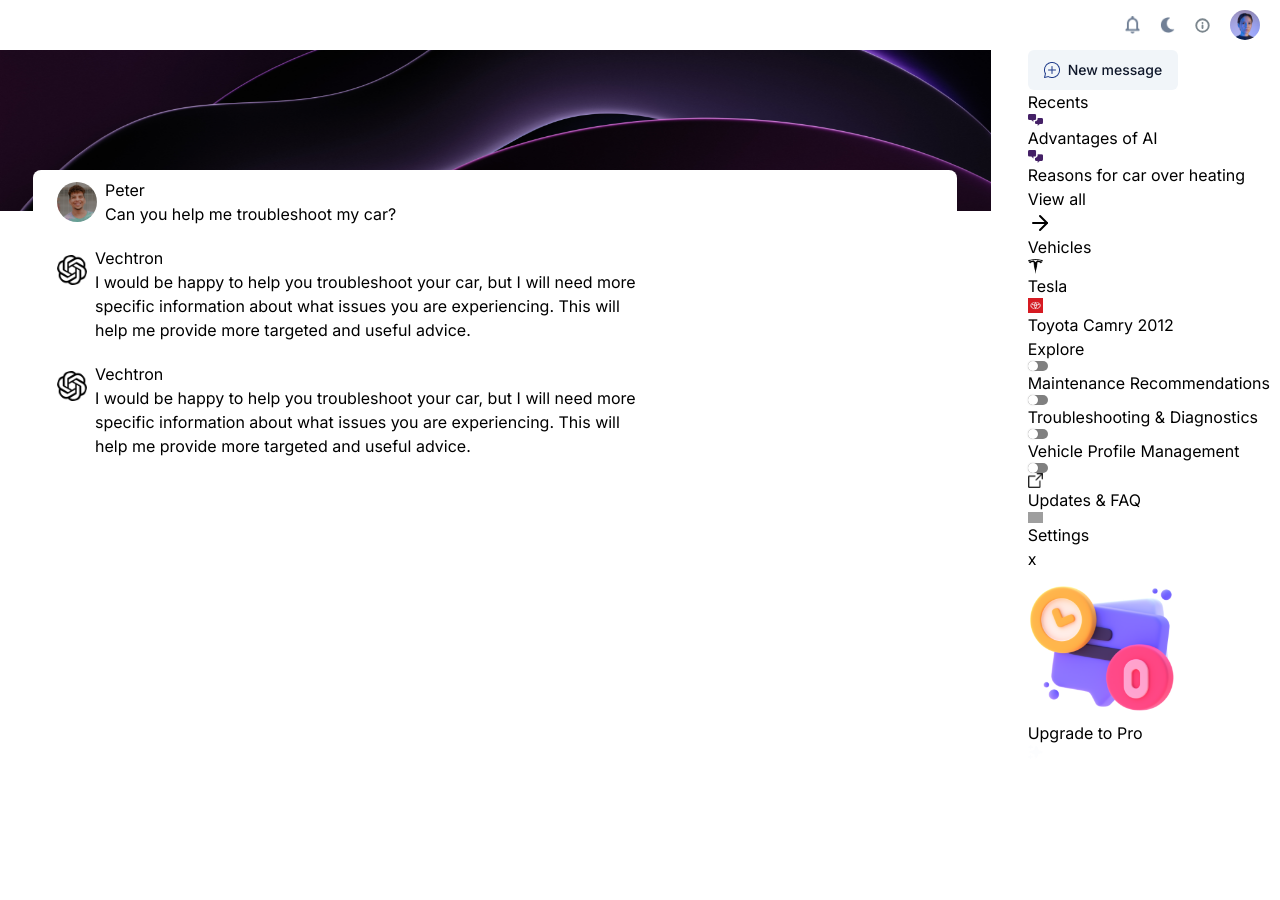
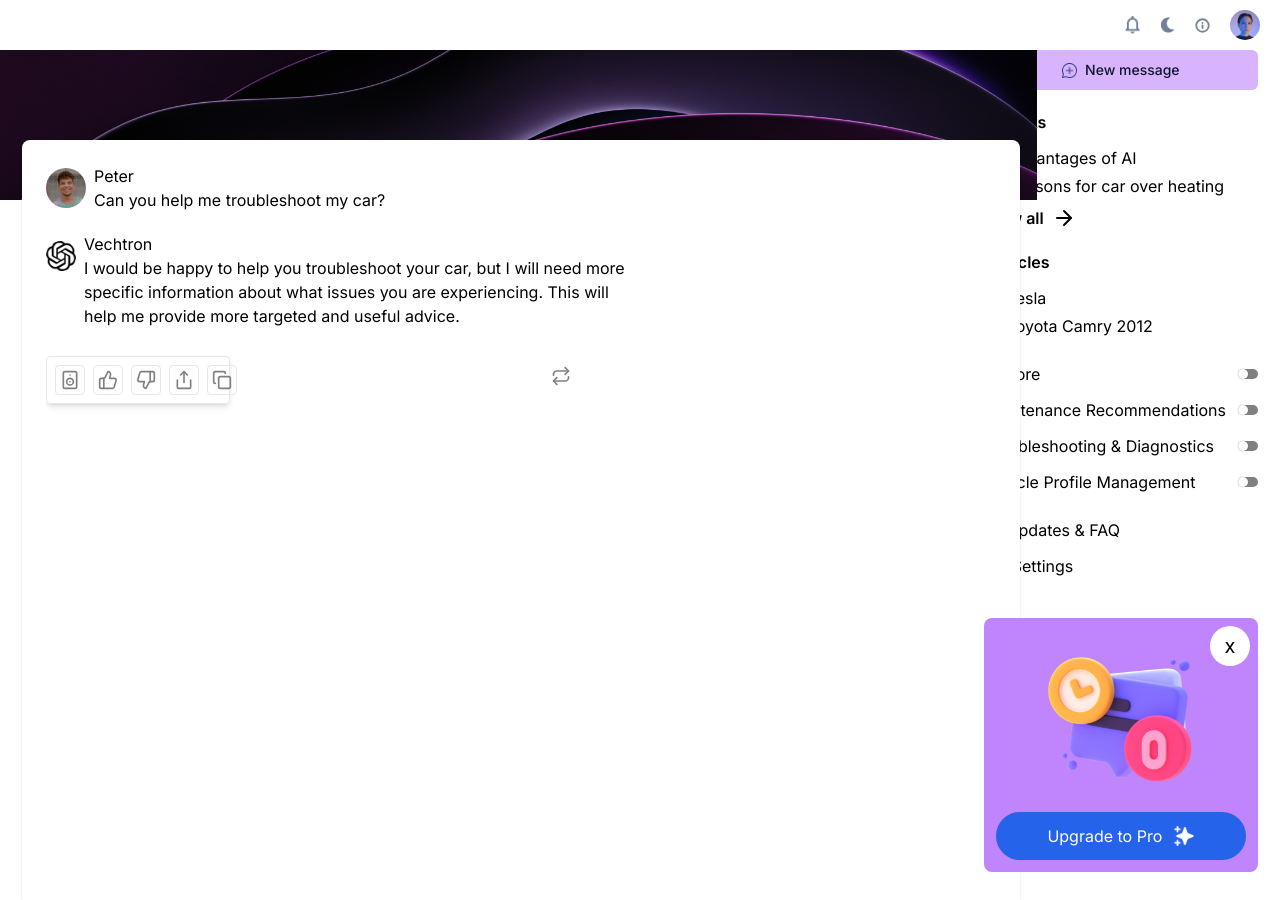
Before and after one commit to AdedayoDev/vectronWebApp, a Next.js app: page /chat/chatdetail in a window 1280 px wide. Before the commit the page ends 800 px from the top, so only its background shows below. Built offline with nearby package versions, Linux system fonts and the light colour scheme; grey boxes are pictures that could not be loaded.

Commit message:
Updated the chatdetail and history page and also the side bar.

```diff
--- a/src/app/chat/chatdetail/chatdetail.css
+++ b/src/app/chat/chatdetail/chatdetail.css
@@ -72,13 +72,10 @@
     left: 0;
     width: 88% !important;
   }
-  .chatdetail-detail {
-    top: 120px;
-    left: 30px;
-  }
   .chatdetail-detail{
-    width: 82%;
-    left: 33px;
+    width: 78%;
+    left: 22px;
+    top: 140px;
   }
   .chatdetail-detail .detail-system p{
     width: 542px;
@@ -90,5 +87,4 @@
 .detail-content{
   width: 80%;
 }
-
 }
--- a/src/app/chat/chatdetail/page.jsx
+++ b/src/app/chat/chatdetail/page.jsx
@@ -3,6 +3,15 @@
 import Navbar from "@components/navbar/chatNav";
 import SideChat from "@components/chatComp/side-chat";
 import Image from "next/image";
+import {
+  Copy,
+  Mic,
+  Repeat,
+  Share,
+  Speaker,
+  ThumbsDown,
+  ThumbsUp,
+} from "lucide-react";
 
 export default function Chatdetail() {
   return (
@@ -10,16 +19,16 @@
       <div className="chatdetail-container">
         <Navbar />
         <div className="chatdetail-content">
-          <div className="chatdetail-bg">
+          <div className="">
             <Image
               src="/assets/images/bg-img.png"
               alt="Background image"
               width={200}
               height={200}
-              className="chatdetail-bg"
+              className="absolute lg:w-[81%] h-[150px] w-full"
             />
-            <div className="chatdetail-detail">
-              <div className="detail-content">
+            <div className="chatdetail-detail shadow h-[83%] lg:h-[95%]">
+              <div className="detail-content mt-4">
                 <div className="detail-user">
                   <Image
                     src="/assets/icons/avatar-2.png"
@@ -52,22 +61,32 @@
                     </p>
                   </div>
                 </div>
-                <div className="detail-system">
-                  <Image
-                    src="/assets/icons/ai-icon.png"
-                    alt="Avatar"
-                    width={30}
-                    height={30}
-                    className="system-icon"
-                  />
-                  <div className="detail-user-text">
-                    <h4>Vechtron</h4>
-                    <p>
-                      I would be happy to help you troubleshoot your car, but I
-                      will need more specific information about what issues you
-                      are experiencing. This will help me provide more targeted
-                      and useful advice.
-                    </p>
+                <div className="">
+                  <div className="flex justify-between w-[90%] lg:w-[70%] items-center">
+                    <div className="mt-2 rounded shadow-md p-2 border flex gap-2 lg:w-[35%] w-[55%]">
+                      <div className="rounded cursor-pointer p-1 border">
+                        <Speaker size={20} color="gray" />
+                      </div>
+                      <div className="rounded cursor-pointer p-1 border">
+                        <ThumbsUp size={20} color="gray" />
+                      </div>
+                      <div className="rounded cursor-pointer p-1 border">
+                        <ThumbsDown size={20} color="gray" />
+                      </div>
+                      <div className="rounded cursor-pointer p-1 border">
+                        <Share size={20} color="gray" />
+                      </div>
+                      <div className="rounded cursor-pointer p-1 border">
+                        <Copy size={20} color="gray" />
+                      </div>
+                    </div>
+                    <div>
+                      <Repeat
+                        size={20}
+                        className=" cursor-pointer"
+                        color="gray"
+                      />
+                    </div>
                   </div>
                 </div>
               </div>
--- a/src/app/chat/chathistory/page.jsx
+++ b/src/app/chat/chathistory/page.jsx
@@ -31,7 +31,7 @@
             height={200}
             className="chathistory-bg"
           />
-          <div className="chat-history-data">
+          <div className="chat-history-data shadow h-[80%] lg:h-[93%]">
             <div className="search-container">
               <button>
                 <Search size={20} color="gray" />
@@ -41,6 +41,7 @@
                 placeholder="Search conversation"
                 value={searchTerm}
                 onChange={(e) => setSearchTerm(e.target.value)}
+                className="outline"
               />
             </div>
             <div className="conversation-container">
--- a/src/components/chatComp/powerofai.jsx
+++ b/src/components/chatComp/powerofai.jsx
@@ -1,108 +1,108 @@
-"use client";
+// "use client";
 
-import Image from "next/image";
-import cardsData from "./chatCardsData";
-import { useState } from "react";
+// import Image from "next/image";
+// import cardsData from "./chatCardsData";
+// import { useState } from "react";
 
-export default function PowerofAi({ showNewChat, toggleContainers }) {
-  const [activeDropdown, setActiveDropdown] = useState(null);
-  const [newChatDropDown, setNewChatDropDown] = useState(false);
+// export default function PowerofAi({ showNewChat, toggleContainers }) {
+//   const [activeDropdown, setActiveDropdown] = useState(null);
+//   const [newChatDropDown, setNewChatDropDown] = useState(false);
 
-  const handleToggle = (index) => {
-    setActiveDropdown((prev) => (prev === index ? null : index));
-  };
+//   const handleToggle = (index) => {
+//     setActiveDropdown((prev) => (prev === index ? null : index));
+//   };
 
-  return (
-    <>
-      <Image
-        src="/assets/images/bg-img.png"
-        alt="Background image"
-        width={200}
-        height={200}
-        className="powerai-bg"
-      />
-      {!showNewChat && (
-        <div className="powerai-container">
-          <div className="powerofAi-content">
-            <div className="powerai-header">
-              <h1>Unlock the power of AI</h1>
-              <p>Meet docvantage, our AI chat app revolutionizing conversations</p>
-            </div>
-            <div className="powerai-cards">
-              <div className="card-chat-option">
-                <p>Chat creativity</p>
-                <Image src="/assets/icons/info.svg" alt="icon" width={20} height={20} />
-              </div>
-              <div className="powerai-card-head">
-                {cardsData.map((data, index) => (
-                  <span
-                    key={index}
-                    onClick={() => handleToggle(index)}
-                    style={{
-                      cursor: "pointer",
-                      backgroundColor: activeDropdown === index ? "white" : "transparent",
-                      padding: "5px 10px",
-                      borderRadius: "4px",
-                    }}
-                  >
-                    {data.span}
-                  </span>
-                ))}
-              </div>
-              {activeDropdown !== null && (
-                <div className="cards-info">
-                  {cardsData[activeDropdown].items.map((item, index) => (
-                    <div key={index} className="cards-info-content">
-                      <div className="direction">
-                        <Image src={item.image} alt={item.text} width={40} height={40} />
-                        <p>{item.text}</p>
-                      </div>
-                      <Image src="/assets/icons/arrow.png" alt="arrow" width={15} height={15} />
-                    </div>
-                  ))}
-                </div>
-              )}
-            </div>
-          </div>
-        </div>
-      )}
+//   return (
+//     <>
+//       <Image
+//         src="/assets/images/bg-img.png"
+//         alt="Background image"
+//         width={200}
+//         height={200}
+//         className="powerai-bg"
+//       />
+//       {!showNewChat && (
+//         <div className="powerai-container">
+//           <div className="powerofAi-content">
+//             <div className="powerai-header">
+//               <h1>Unlock the power of AI</h1>
+//               <p>Meet docvantage, our AI chat app revolutionizing conversations</p>
+//             </div>
+//             <div className="powerai-cards">
+//               <div className="card-chat-option">
+//                 <p>Chat creativity</p>
+//                 <Image src="/assets/icons/info.svg" alt="icon" width={20} height={20} />
+//               </div>
+//               <div className="powerai-card-head">
+//                 {cardsData.map((data, index) => (
+//                   <span
+//                     key={index}
+//                     onClick={() => handleToggle(index)}
+//                     style={{
+//                       cursor: "pointer",
+//                       backgroundColor: activeDropdown === index ? "white" : "transparent",
+//                       padding: "5px 10px",
+//                       borderRadius: "4px",
+//                     }}
+//                   >
+//                     {data.span}
+//                   </span>
+//                 ))}
+//               </div>
+//               {activeDropdown !== null && (
+//                 <div className="cards-info">
+//                   {cardsData[activeDropdown].items.map((item, index) => (
+//                     <div key={index} className="cards-info-content">
+//                       <div className="direction">
+//                         <Image src={item.image} alt={item.text} width={40} height={40} />
+//                         <p>{item.text}</p>
+//                       </div>
+//                       <Image src="/assets/icons/arrow.png" alt="arrow" width={15} height={15} />
+//                     </div>
+//                   ))}
+//                 </div>
+//               )}
+//             </div>
+//           </div>
+//         </div>
+//       )}
 
-      {showNewChat && (
-        <div className="new-chat-container">
-          <div className="new-chat-content">
-            <div className="new-chat-header">
-              <Image
-                src="/assets/icons/vechtron.png"
-                alt="icon"
-                width={20}
-                height={20}
-                style={{ cursor: "pointer" }}
-              />
-              <p>Vechtron</p>
-              <Image
-                onClick={() => setNewChatDropDown(!newChatDropDown)}
-                src="/assets/icons/dropdown.png"
-                alt="icon"
-                width={10}
-                height={15}
-                style={{ cursor: "pointer" }}
-              />
-            </div>
-            {newChatDropDown && (
-              <div className="new-chat-dropdown">
-                <div className="dropdown-content">
-                  <p>Hello</p>
-                  <p>Hello</p>
-                  <p>Hello</p>
-                </div>
-              </div>
-            )}
-            <div className="new-chat-intro">
-              <h1>Hi, Lampnents</h1>
-            </div>
-          </div>
-        </div>
-      )}
-    </>
-  );
-}
+//       {showNewChat && (
+//         <div className="new-chat-container">
+//           <div className="new-chat-content">
+//             <div className="new-chat-header">
+//               <Image
+//                 src="/assets/icons/vechtron.png"
+//                 alt="icon"
+//                 width={20}
+//                 height={20}
+//                 style={{ cursor: "pointer" }}
+//               />
+//               <p>Vechtron</p>
+//               <Image
+//                 onClick={() => setNewChatDropDown(!newChatDropDown)}
+//                 src="/assets/icons/dropdown.png"
+//                 alt="icon"
+//                 width={10}
+//                 height={15}
+//                 style={{ cursor: "pointer" }}
+//               />
+//             </div>
+//             {newChatDropDown && (
+//               <div className="new-chat-dropdown">
+//                 <div className="dropdown-content">
+//                   <p>Hello</p>
+//                   <p>Hello</p>
+//                   <p>Hello</p>
+//                 </div>
+//               </div>
+//             )}
+//             <div className="new-chat-intro">
+//               <h1>Hi, Lampnents</h1>
+//             </div>
+//           </div>
+//         </div>
+//       )}
+//     </>
+//   );
+// }
--- a/src/components/chatComp/side-chat.jsx
+++ b/src/components/chatComp/side-chat.jsx
@@ -2,29 +2,46 @@
 import Link from "next/link";
 import Image from "next/image";
 import { Button } from "@components/ui/button";
-import { ArrowRight } from "lucide-react";
+import { ArrowRight, Menu } from "lucide-react";
 import Toggle from "./toggle";
+import { useState } from "react";
+import { FaTimes } from "react-icons/fa";
 
-export default function SideChat({ showNewChat, toggleContainers }) {
+export default function SideChat() {
+
+  const [showSideBar, setShowSideBar] =useState(false)
+  const [changeIcon, setChangeIcon] =useState(true)
+
+  const handleshowBar = () =>{
+    setShowSideBar(prev=>!prev)
+  }
+
+  const handleChange = () =>{
+    setChangeIcon(prev=>!prev)
+  }
   return (
-    <div className="side-chat-container">
-      <div className="side-first-content ">
+    <>
+    {/* Mobile */}
+    <div className='absolute lg:hidden flex top-2 left-5 hover:bg-gray-100 hover:rounded-full p-[5px]' onClick={handleChange}>
+    {changeIcon ? <Menu size={30} onClick={handleshowBar}/>:  <FaTimes size={25} className="font-extralight" onClick={handleshowBar}/>}
+    </div>
+   {showSideBar && <div className="top-[50px] px-3 bg-white z-10 shadow-md absolute w-[60%] block lg:hidden">
+      <div className="mt-3">
         <Link href="/chat/newchat">
-          <Button variant="secondary" className="msg-button">
+          <Button variant="secondary" className="w-full bg-purple-300 text-left">
             <Image
               src="/assets/icons/newmessage.png"
               alt="message icon"
               width={15}
               height={15}
-              className="w-full"
             />
             New message
           </Button>
         </Link>
 
-        <div className="prev-chat">
-          <h4>Recents</h4>
-          <div className="prev-cat-one">
+        <div className="mt-5">
+          <h4 className="text-base font-semibold mb-3">Recents</h4>
+          <div className="flex gap-2 items-center mt-1">
             <Image
               src="/assets/icons/recent.png"
               alt="message icon"
@@ -33,7 +50,7 @@
             />
             <p>Advantages of AI</p>
           </div>
-          <div className="prev-cat-one">
+          <div className="flex gap-2 items-center mt-1">
             <Image
               src="/assets/icons/recent.png"
               alt="message icon"
@@ -43,13 +60,13 @@
             <p>Reasons for car over heating </p>
           </div>
         </div>
-        <Link className="see-more-btn" href="/chat/chathistory">
-          View all <ArrowRight className="arrow-right" />
+        <Link className="text-base font-semibold flex items-center gap-2 mt-2" href="/chat/chathistory">
+          View all <ArrowRight className="" />
         </Link>
       </div>
-      <div className="side-vehicles">
-        <h4>Vehicles</h4>
-        <div className="prev-cat-one">
+      <div className="mt-5">
+        <h4 className="text-base font-semibold mb-3">Vehicles</h4>
+        <div className="flex gap-2 items-center mt-1">
           <Image
             src="/assets/icons/tesla.png"
             alt="message icon"
@@ -58,7 +75,7 @@
           />
           <p>Tesla</p>
         </div>
-        <div className="prev-cat-one">
+        <div className="flex gap-2 items-center mt-1">
           <Image
             src="/assets/icons/toyota.png"
             alt="message icon"
@@ -69,31 +86,31 @@
         </div>
       </div>
 
-      <div className="side-features">
-        <div className="side-features-one">
+      <div className="mt-6">
+        <div className="flex gap-3 mb-3 items-center justify-between">
           <p>Explore</p>
           <Toggle />
         </div>
 
-        <div className="side-features-one">
+        <div className="flex gap-3 mb-3 items-center justify-between">
           <p>Maintenance Recommendations</p>
           <Toggle />
         </div>
 
-        <div className="side-features-one">
+        <div className="flex gap-3 mb-3 items-center justify-between">
           <p>Troubleshooting & Diagnostics</p>
           <Toggle />
         </div>
 
-        <div className="side-features-one">
+        <div className="flex gap-3 mb-3 items-center justify-between">
           <p>Vehicle Profile Management</p>
           <Toggle />
         </div>
       </div>
 
-      <div className="side-second-content">
+      <div className="mt-6">
         <div className="other-option">
-          <div className="other-option-one">
+          <div className="mb-3 flex items-center gap-2 text-base">
             <Image
               src="/assets/icons/upload.png"
               alt="message icon"
@@ -104,12 +121,12 @@
               <p>Updates & FAQ</p>
             </Link>
           </div>
-          <div className="other-option-one">
+          <div className="mb-3 flex items-center gap-2 text-base">
             <Image
               src="/assets/icons/settings.png"
               alt="message icon"
-              width={15}
-              height={15}
+              width={20}
+              height={20}
             />
             <Link href="/settings">
               <p>Settings</p>
@@ -118,27 +135,162 @@
         </div>
       </div>
 
-      <div className="side-third-content">
-        <button>x</button>
+      <div className="bg-purple-400 rounded-lg p-3 text-center relative mt-10">
+        <button className="absolute cursor-pointer right-2 top-2 bg-white p-2 rounded-full h-10 text-xl flex justify-center items-center w-10">x</button>
         <Image
           src="/assets/images/Empty-chat.png"
           alt="message icon"
           width={150}
           height={150}
-          className="upgrade-image"
+          className="w-[150px] mx-auto mt-3"
         />
        <Link href='/pricing'>
-       <div className="upgrade">
+       <div className="flex items-center gap-3 w-full mx-auto p-3 justify-center mt-5 text-base font-normal rounded-full bg-blue-600 text-white">
           <span>Upgrade to Pro</span>
           <Image
             src="/assets/icons/solid.png"
             alt="message icon"
+            width={20}
+            height={20}
+          />
+        </div>
+       </Link>
+      </div>
+    </div>}
+
+    {/* Desktop */}
+    <div className="pr-3 hidden lg:block">
+      <div className="">
+        <Link href="/chat/newchat">
+          <Button variant="secondary" className="w-full bg-purple-300 text-left">
+            <Image
+              src="/assets/icons/newmessage.png"
+              alt="message icon"
+              width={15}
+              height={15}
+            />
+            New message
+          </Button>
+        </Link>
+
+        <div className="mt-5">
+          <h4 className="text-base font-semibold mb-3">Recents</h4>
+          <div className="flex gap-2 items-center mt-1">
+            <Image
+              src="/assets/icons/recent.png"
+              alt="message icon"
+              width={15}
+              height={15}
+            />
+            <p>Advantages of AI</p>
+          </div>
+          <div className="flex gap-2 items-center mt-1">
+            <Image
+              src="/assets/icons/recent.png"
+              alt="message icon"
+              width={15}
+              height={15}
+            />
+            <p>Reasons for car over heating </p>
+          </div>
+        </div>
+        <Link className="text-base font-semibold flex items-center gap-2 mt-2" href="/chat/chathistory">
+          View all <ArrowRight className="" />
+        </Link>
+      </div>
+      <div className="mt-5">
+        <h4 className="text-base font-semibold mb-3">Vehicles</h4>
+        <div className="flex gap-2 items-center mt-1">
+          <Image
+            src="/assets/icons/tesla.png"
+            alt="message icon"
             width={15}
             height={15}
+          />
+          <p>Tesla</p>
+        </div>
+        <div className="flex gap-2 items-center mt-1">
+          <Image
+            src="/assets/icons/toyota.png"
+            alt="message icon"
+            width={15}
+            height={15}
+          />
+          <p>Toyota Camry 2012</p>
+        </div>
+      </div>
+
+      <div className="mt-6">
+        <div className="flex gap-3 mb-3 items-center justify-between">
+          <p>Explore</p>
+          <Toggle />
+        </div>
+
+        <div className="flex gap-3 mb-3 items-center justify-between">
+          <p>Maintenance Recommendations</p>
+          <Toggle />
+        </div>
+
+        <div className="flex gap-3 mb-3 items-center justify-between">
+          <p>Troubleshooting & Diagnostics</p>
+          <Toggle />
+        </div>
+
+        <div className="flex gap-3 mb-3 items-center justify-between">
+          <p>Vehicle Profile Management</p>
+          <Toggle />
+        </div>
+      </div>
+
+      <div className="mt-6">
+        <div className="other-option">
+          <div className="mb-3 flex items-center gap-2 text-base">
+            <Image
+              src="/assets/icons/upload.png"
+              alt="message icon"
+              width={15}
+              height={15}
+            />
+            <Link href="#">
+              <p>Updates & FAQ</p>
+            </Link>
+          </div>
+          <div className="mb-3 flex items-center gap-2 text-base">
+            <Image
+              src="/assets/icons/settings.png"
+              alt="message icon"
+              width={20}
+              height={20}
+            />
+            <Link href="/settings">
+              <p>Settings</p>
+            </Link>
+          </div>
+        </div>
+      </div>
+
+      <div className="bg-purple-400 rounded-lg p-3 text-center relative mt-10">
+        <button className="absolute cursor-pointer right-2 top-2 bg-white p-2 rounded-full h-10 text-xl flex justify-center items-center w-10">x</button>
+        <Image
+          src="/assets/images/Empty-chat.png"
+          alt="message icon"
+          width={150}
+          height={150}
+          className="w-[150px] mx-auto mt-3"
+        />
+       <Link href='/pricing'>
+       <div className="flex items-center gap-3 w-full mx-auto p-3 justify-center mt-5 text-base font-normal rounded-full bg-blue-600 text-white">
+          <span>Upgrade to Pro</span>
+          <Image
+            src="/assets/icons/solid.png"
+            alt="message icon"
+            width={20}
+            height={20}
           />
         </div>
        </Link>
       </div>
     </div>
+    </>
   );
 }
```
Also changed, not shown: src/app/chat/chathistory/chathistory.css (+4 -3 lines).
